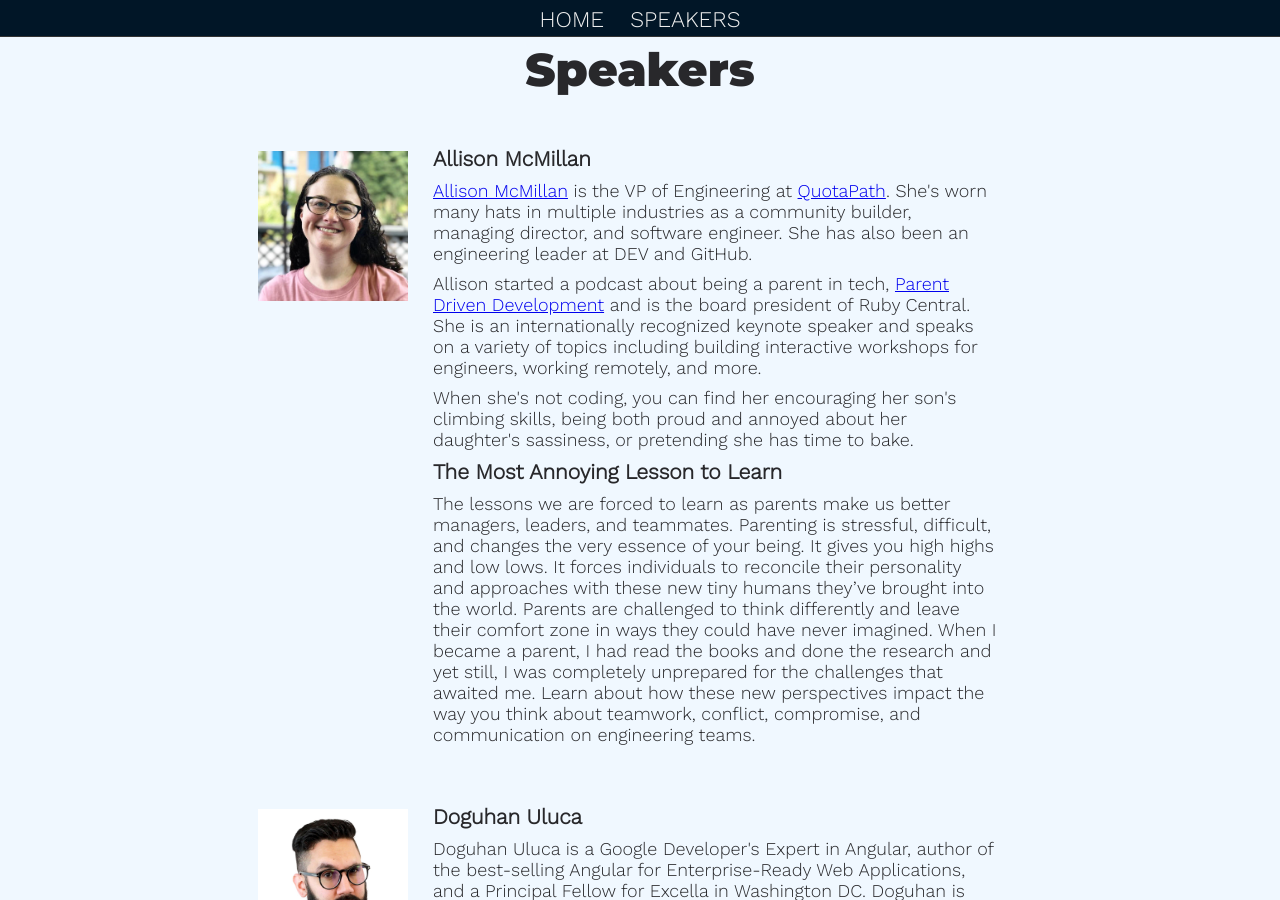
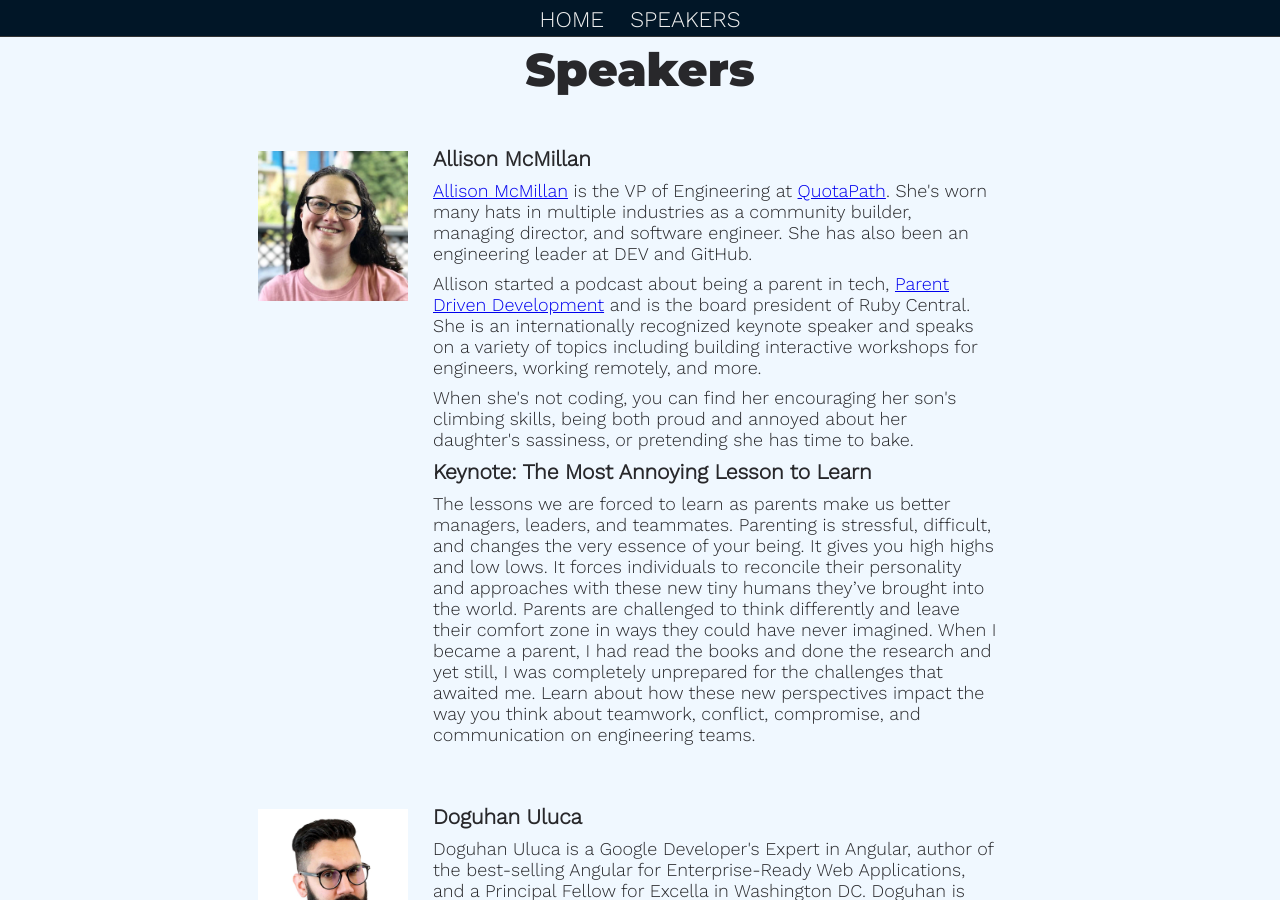
Before and after one commit to gothamgo/frontrunnersconf.github.io, a Jekyll site: the page built from speakers.html, in a window 1280 px wide and 900 px high. Built offline with Jekyll 4.4.1, drawn with Linux system fonts in a browser that asks for light colours.

Commit message:
Update allison_mcmillan.html

```diff
--- a/_includes/allison_mcmillan.html
+++ b/_includes/allison_mcmillan.html
@@ -23,7 +23,7 @@
       When she's not coding, you can find her encouraging her son's climbing skills, being both proud and annoyed about her daughter's sassiness, or pretending she has time to bake.
 	  </p>
 
-    <h3 class="talk-title"> The Most Annoying Lesson to Learn</h3>
+    <h3 class="talk-title">Keynote: The Most Annoying Lesson to Learn</h3>
 
     <p class="talk-description">
       The lessons we are forced to learn as parents make us better managers, leaders, and teammates.
```
